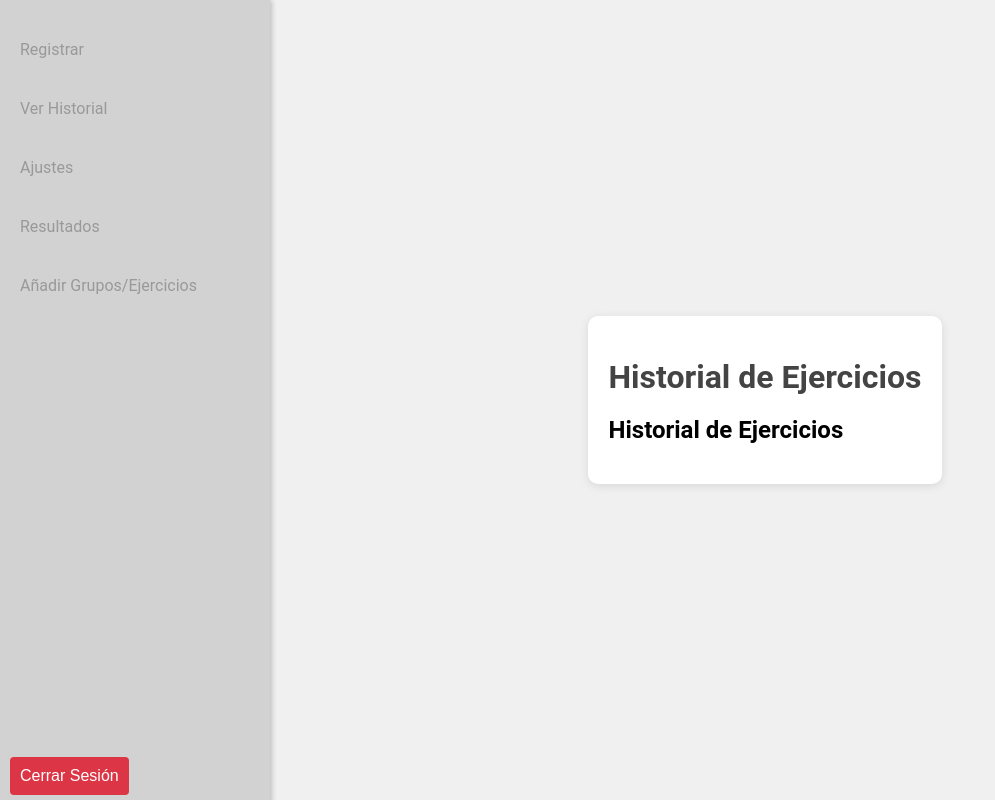
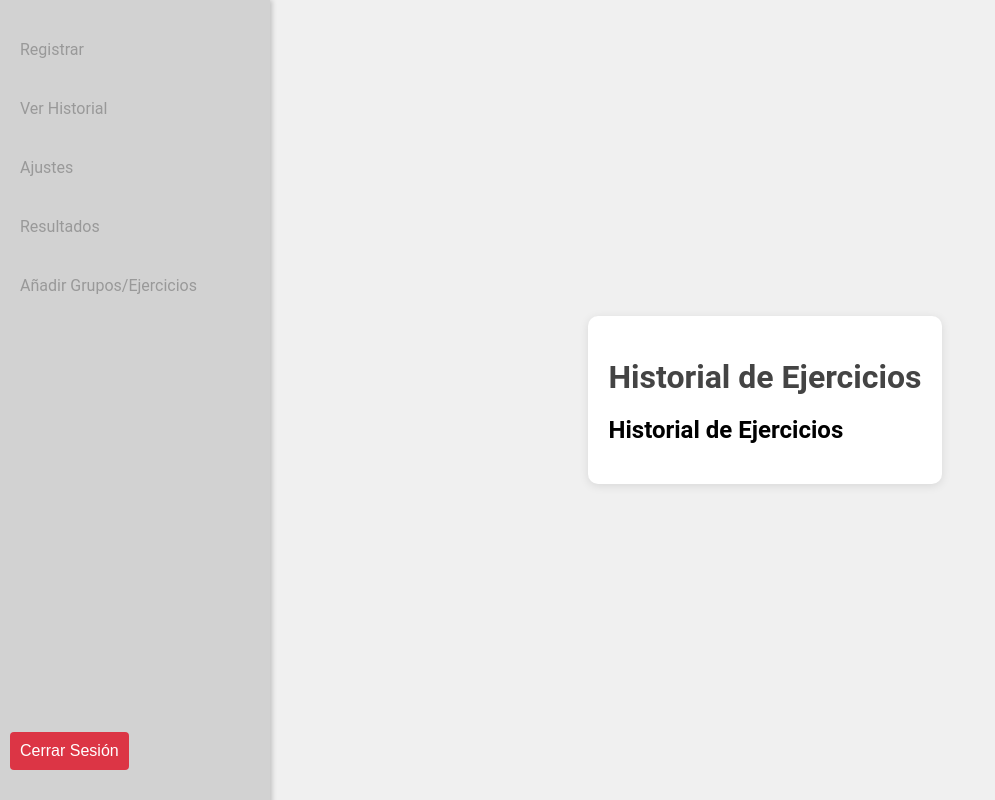
Before and after one commit to Pablog44/apuntargym, a React (Create React App) app: page /historial in a window 1280 px wide. Shown: the whole page, without its empty margins (0-995 px from the left). Built offline with nearby package versions, Linux system fonts and the light colour scheme; no server answers; the database is empty; sample sign-in values are in the browser's storage.

Commit message:
Se ajusta un margen
-Se ajusta margen de boton de cerrar sesión en la vista de ordenador.

```diff
--- a/src/components/Sidebar.css
+++ b/src/components/Sidebar.css
@@ -51,7 +51,7 @@
 /* Contenedor para el botón de cerrar sesión en la parte inferior */
 .logout-container {
   margin-top: auto; /* Mueve el botón hacia abajo ocupando todo el espacio disponible */
-  margin-bottom: 15px;
+  margin-bottom: 40px;
 }
 
 .logout-container button {
```
